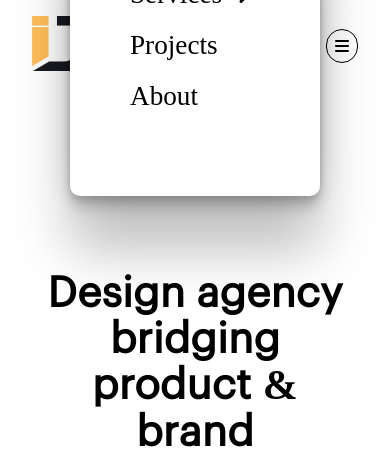
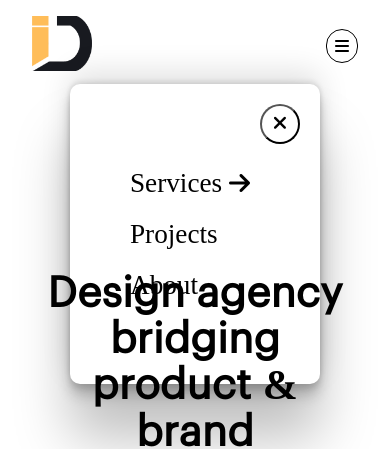
Before and after one commit to VDadashov/DEVITGROUP, a React (Vite) app: page / in a window 390 px wide. Both pictures are taken after a click on the element 342 px from the left and 45 px from the top of the page. Shown: the top 449 px of the page. Built offline with nearby package versions, Linux system fonts and the light colour scheme.

Commit message:
menubar bugfix

```diff
--- a/src/layouts/Header/MenuBar.jsx
+++ b/src/layouts/Header/MenuBar.jsx
@@ -1,17 +1,21 @@
-import React, { useState } from 'react'
-import { Link } from 'react-router-dom';
-import styled from 'styled-components'
+import React, { useState, useEffect } from "react";
+import { useLocation } from "react-router-dom";
+import { Link } from "react-router-dom";
+import styled from "styled-components";
 
 const MenuBar = ({ isOpen, setIsOpen }) => {
   const [isDropdownOpen, setIsDropdownOpen] = useState(false);
-    const closeMenu = () => {
+  const location = useLocation();
+  useEffect(() => {
+    if (isOpen || isDropdownOpen) {
+      setIsDropdownOpen(false);
       setIsOpen(false);
-        setIsDropdownOpen(false);
-    };
+    }
+  }, [location]);
   return (
     <>
-            {
-                isOpen && <StyledMenuBar>
+      {isOpen && (
+        <StyledMenuBar>
           <StyledMenuList>
             <li
               onClick={() => setIsDropdownOpen(!isDropdownOpen)}
@@ -20,49 +24,74 @@ const MenuBar = ({ isOpen, setIsOpen }) => {
               <p>
                 Services <i className="fa-solid fa-arrow-right"></i>
               </p>
-                            <Dropdown style={{ opacity: isDropdownOpen ? 1 : 0, transform: isDropdownOpen ? "translateY(0)" : "translateY(-10px)" }}>
-                                <li><Link to="/service-detail/CRM" onClick={closeMenu}>Business Automation</Link></li>
-                                <li><Link to="/service-detail/Branding" onClick={closeMenu}>Branding</Link></li>
-                                <li><Link to="/service-detail/Web-Design" onClick={closeMenu}>Web Design</Link></li>
-                                <li><Link to="/service-detail/App-design" onClick={closeMenu}>App Design</Link></li>
-                                <li><Link to="/service-detail/ui-ux" onClick={closeMenu}>UI/UX Design</Link></li>
+              <Dropdown
+                style={{
+                  opacity: isDropdownOpen ? 1 : 0,
+                  transform: isDropdownOpen
+                    ? "translateY(0)"
+                    : "translateY(-10px)",
+                }}
+              >
+                <li>
+                  <Link to="/service-detail/CRM">Business Automation</Link>
+                </li>
+                <li>
+                  <Link to="/service-detail/Branding">Branding</Link>
+                </li>
+                <li>
+                  <Link to="/service-detail/Web-Design">Web Design</Link>
+                </li>
+                <li>
+                  <Link to="/service-detail/App-design">App Design</Link>
+                </li>
+                <li>
+                  <Link to="/service-detail/ui-ux">UI/UX Design</Link>
+                </li>
               </Dropdown>
             </li>
-                        <li><Link to="/portfolio" onClick={closeMenu}>Projects</Link></li>
-                        <li><Link to="/about" onClick={closeMenu}>About</Link></li>
+            <li>
+              <Link to="/portfolio">Projects</Link>
+            </li>
+            <li>
+              <Link to="/about">About</Link>
+            </li>
           </StyledMenuList>
           <StyledMenuClose>
-                        <button onClick={() => {
-                            setIsOpen(false)
-                            setIsDropdownOpen(false)
-                        }}>
+            <button
+              onClick={() => {
+                setIsOpen(false);
+                setIsDropdownOpen(false);
+              }}
+            >
               <i className="fa-solid fa-xmark"></i>
             </button>
           </StyledMenuClose>
         </StyledMenuBar>
-            }
+      )}
     </>
-    )
-}
+  );
+};
 
 const StyledMenuBar = styled.div`
   cursor: pointer;
   display: none;
-@media only screen and (max-width: 650px){
+  @media only screen and (max-width: 650px) {
     background: #fff;
-height:  300px;
     width: 250px;
+    height: 300px;
     position: fixed;
-top: 50%;
     right: 50%;
     z-index: 1000;
-transform: translate(50%, -50%);
+    top: 10vh;
+    transform: translateX(50%);
     display: flex;
     align-items: center;
     border-radius: 10px;
-box-shadow: rgba(0, 0, 0, 0.25) 0px 54px 55px, rgba(0, 0, 0, 0.12) 0px -12px 30px, rgba(0, 0, 0, 0.12) 0px 4px 6px, rgba(0, 0, 0, 0.17) 0px 12px 13px, rgba(0, 0, 0, 0.09) 0px -3px 5px;
+    box-shadow: rgba(0, 0, 0, 0.25) 0px 54px 55px,
+      rgba(0, 0, 0, 0.12) 0px -12px 30px, rgba(0, 0, 0, 0.12) 0px 4px 6px,
+      rgba(0, 0, 0, 0.17) 0px 12px 13px, rgba(0, 0, 0, 0.09) 0px -3px 5px;
   }
-`
+`;
 const StyledMenuList = styled.ul`
   list-style: none;
   display: flex;
@@ -70,42 +99,41 @@ flex-direction: column;
   padding-left: 60px;
   gap: 20px;
   z-index: 1001;
-li{
-
-a{
+  li {
+    a {
       text-decoration: none;
       color: #000;
       font-size: 1.7rem;
       text-align: center;
-    i{
+      i {
         font-size: 1.5rem;
       }
     }
-    p{
+    p {
       text-decoration: none;
       color: #000;
       font-size: 1.7rem;
       text-align: center;
-    i{
+      i {
         font-size: 1.5rem;
       }
     }
   }
-`
+`;
 const StyledMenuClose = styled.div`
   position: absolute;
   width: 40px;
   height: 40px;
-top : 20px;
+  top: 20px;
   right: 20px;
-button{
+  button {
     width: 100%;
     height: 100%;
     border-radius: 50%;
     background: none;
     font-size: 1.2rem;
   }
-`
+`;
 const Dropdown = styled.ul`
   position: absolute;
   background: white;
@@ -120,10 +148,9 @@ const Dropdown = styled.ul`
     &:hover {
       background: #f0f0f0;
     }
-            a{
+    a {
       font-size: 1.5rem;
-
     }
   }
 `;
-export default MenuBar
+export default MenuBar;
```
Lines whose indentation alone changed are shown as unchanged.
